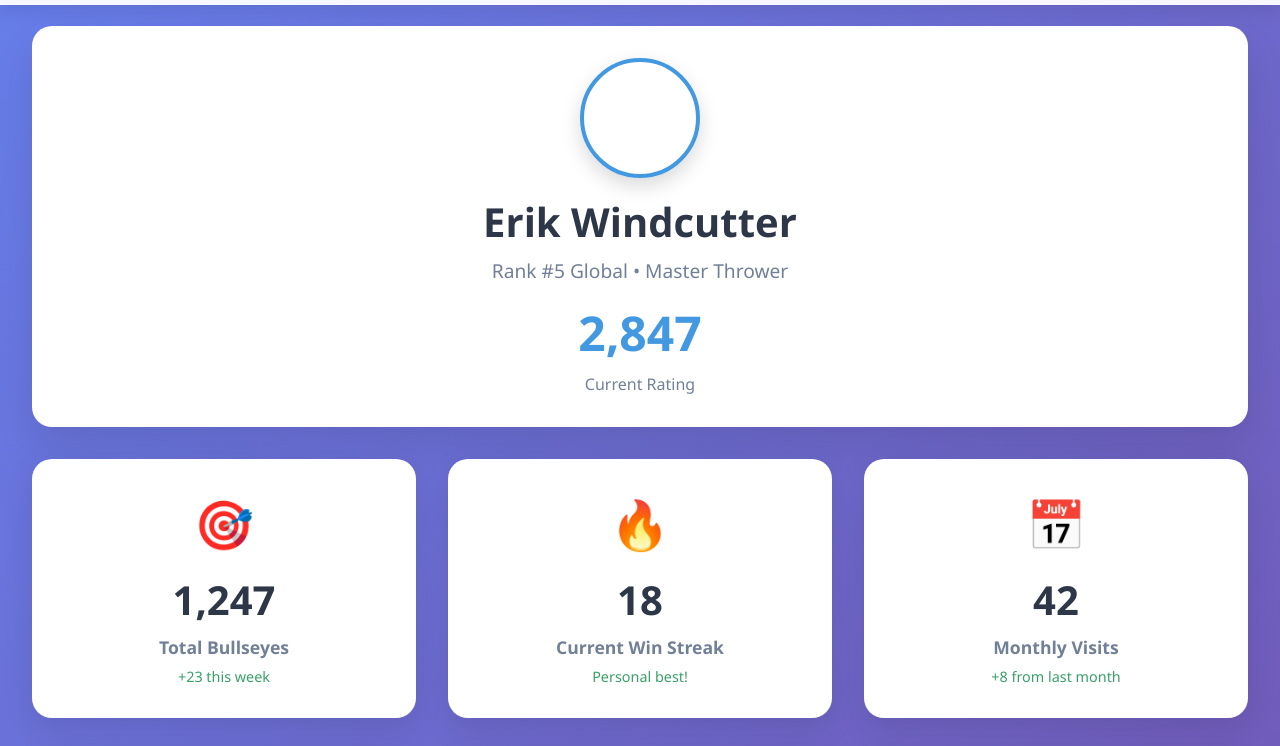
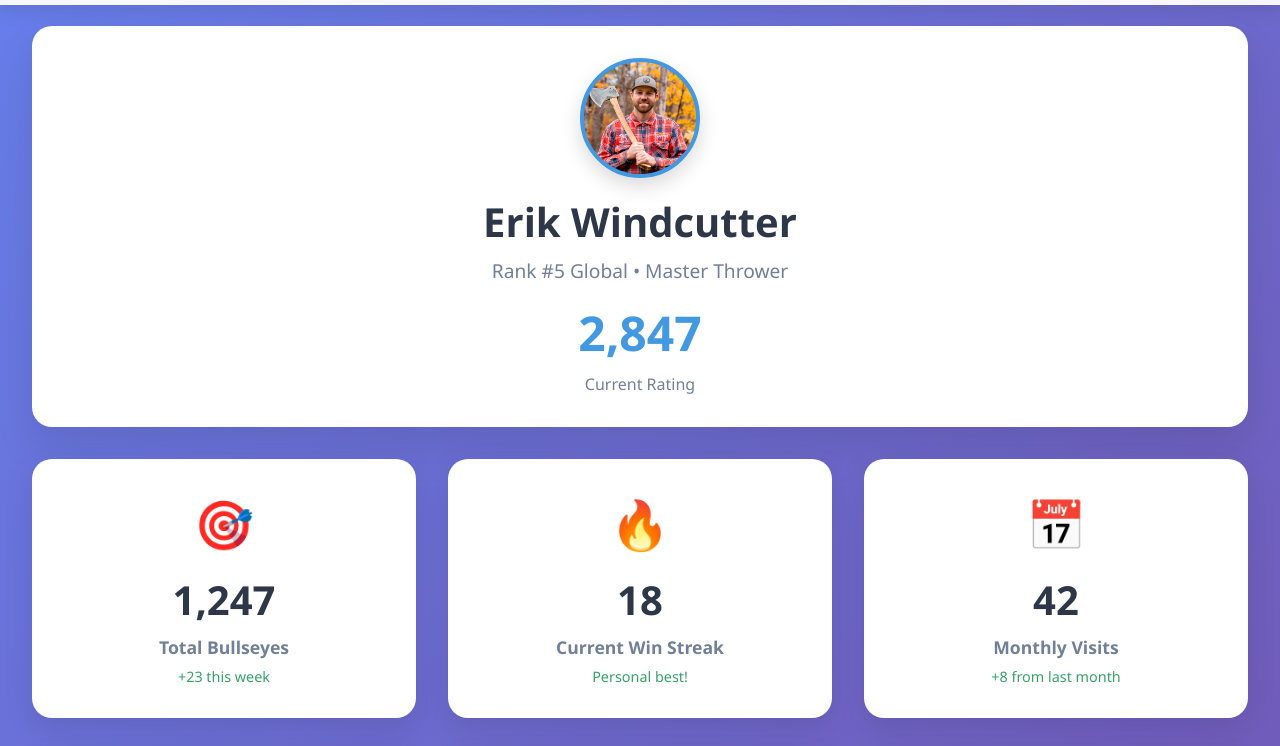
Before and after one commit to booktrailer/axe-adventures, a plain HTML site: page player-stats.html in a window 1280 px wide. Shown: the part 54-800 px from the top of the page. Drawn offline with Linux system fonts and the light colour scheme.

Commit message:
Change profile picture background image to image.png

```diff
--- a/player-stats.html
+++ b/player-stats.html
@@ -109,7 +109,7 @@
             height: 120px;
             border-radius: 50%;
             margin: 0 auto 1rem;
-            background-image: url('pfp.png');
+            background-image: url('image.png');
             background-size: cover;
             background-position: center;
             box-shadow: 0 8px 20px rgba(0, 0, 0, 0.15);
```
